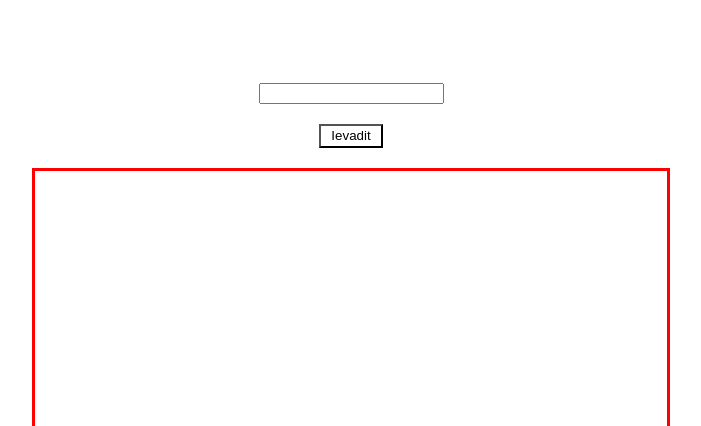
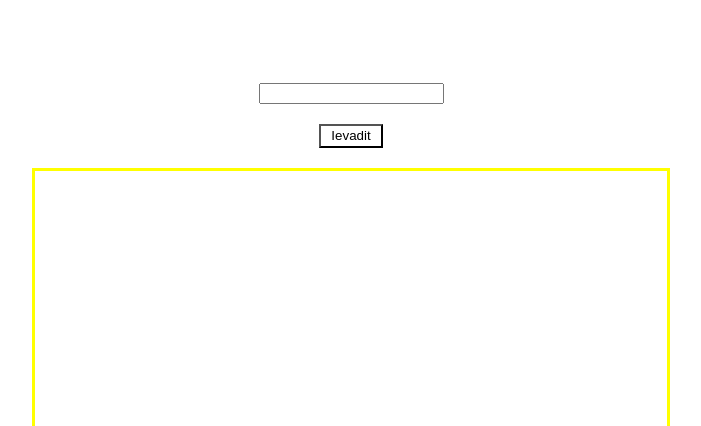
Before and after one commit to Dragonbestgg1/Schol, a plain HTML site: page index.html in a window 1280 px wide. Shown: the top 426 px of the page, without its empty margins (289-990 px from the left). Drawn offline with Linux system fonts and the light colour scheme.

Commit message:
dzeltens

```diff
--- a/style.css
+++ b/style.css
@@ -19,7 +19,7 @@ body{
 }
 .kvadrats{
     display: flex;
-    border: 3px solid red;
+    border: 3px solid yellow;
     width: 50%;
     height: 70%;
     align-items: center;
```
